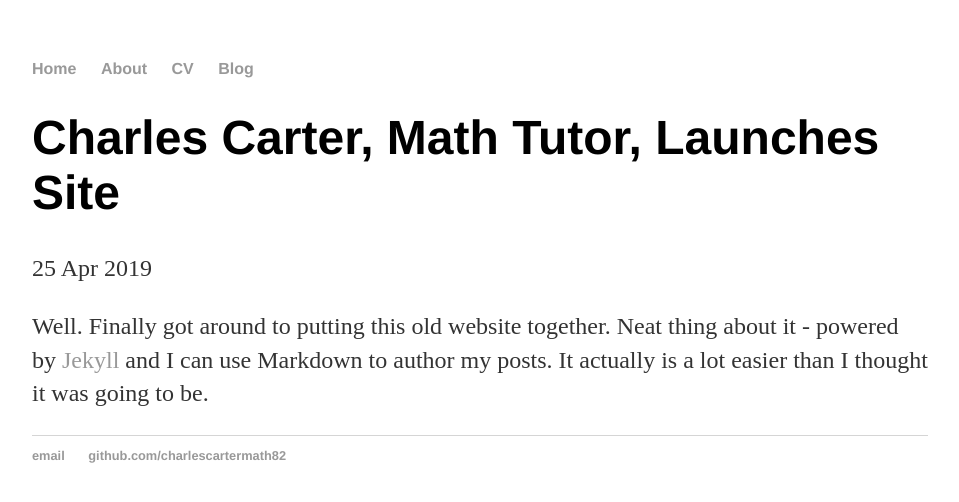
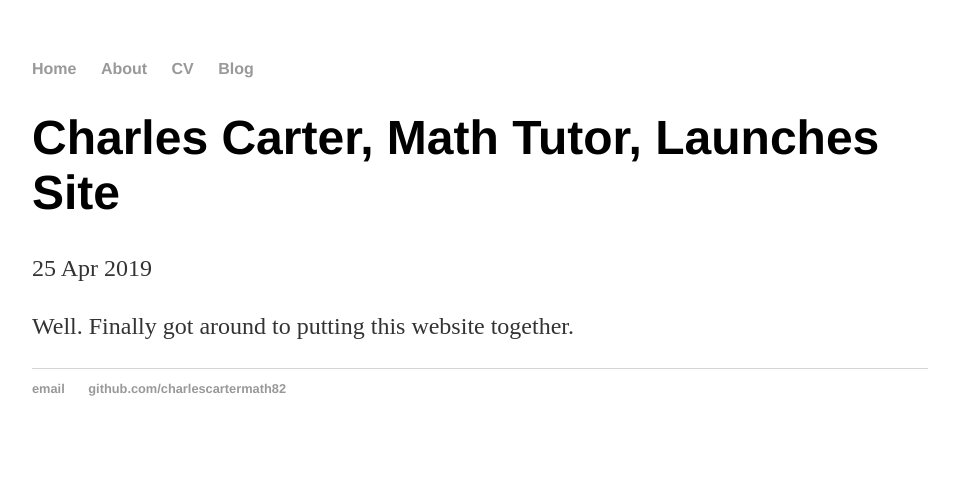
Before and after one commit to charlescartermath82/charlescartermath82.github.io, a Jekyll site: the page built from _posts/2019-04-25-charles-carter-site-launched.md, in a window 1280 px wide. Shown: the top 502 px of the page, without its empty margins (160-1119 px from the left). Built offline with Jekyll 4.4.1, drawn with Linux system fonts in a browser that asks for light colours.

Commit message:
Update 2019-04-25-charles-carter-site-launched.md

```diff
--- a/_posts/2019-04-25-charles-carter-site-launched.md
+++ b/_posts/2019-04-25-charles-carter-site-launched.md
@@ -4,4 +4,4 @@
 date: 2019-04-25
 ---
 
-Well. Finally got around to putting this old website together. Neat thing about it - powered by [Jekyll](http://jekyllrb.com) and I can use Markdown to author my posts. It actually is a lot easier than I thought it was going to be.
+Well. Finally got around to putting this website together.
```
